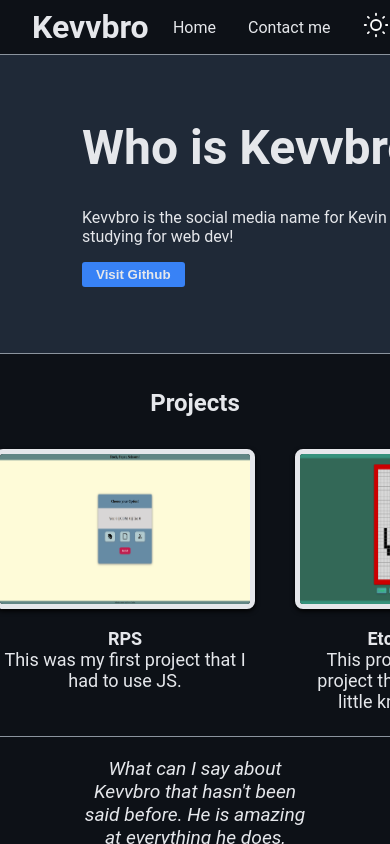
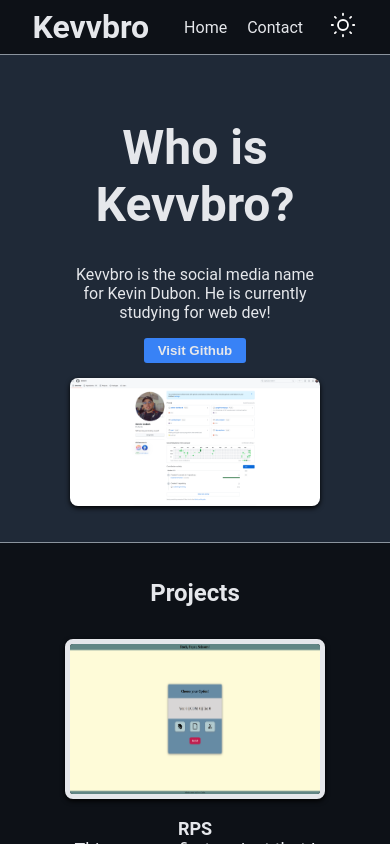
Before and after one commit to Dubonk/LandingPage2, a plain HTML site: page index.html in a window 390 px wide. Drawn offline with Linux system fonts and the light colour scheme.

Commit message:
Add mobile design

```diff
--- a/index.html
+++ b/index.html
@@ -12,7 +12,7 @@
         <div id="title">Kevvbro</div>
         <div class="home"><a href="https://dubonk.github.io/LandingPage2/">Home</a></div>
         <div class="dropDown">
-            <div class="dropBtn">Contact me
+            <div class="dropBtn">Contact
                 <div class="dropDownContent">
                     <li><b>LinkedIn</b>:<a href="https://www.linkedin.com/in/kevin-dubon-42653b241/"> Kevin Dubon</a></li>
                     <li><b>Email</b>: kevindubon43@gmail.com</li>
--- a/styles.css
+++ b/styles.css
@@ -9,10 +9,7 @@ body {
     display: flex;
     flex-direction: column;
 }
-.main {
-    background-color: #e5e7eb;
-    color: black;
-}
+
 .header {
     background-color: #1f2937;
     display: flex;
@@ -27,7 +24,10 @@ body {
     display: flex;
     flex: 1;
     padding: 32px;
+    align-items: center;
     justify-content: space-evenly;
+    background-color: #e5e7eb;
+    color: black;
 }
 
 h1 {
@@ -36,18 +36,13 @@ h1 {
 }
 
 .left {
-    width: 500px;
+    width: 50%;
     padding-left: 50px;
-    /* might not need flex shrink*/
-    flex-shrink: 0;
-
 }
 
 .right {
     padding-right: 50px;
 }
-
-
 
 .subsection {
     display: flex;
@@ -92,6 +87,11 @@ img {
 img:hover {
     transform: scale(1.1);
 }
+
+#githubImg {
+    width: 400px;
+}
+
 #githubImg:hover {
     transform: scale(1.0);
 }
@@ -291,3 +291,46 @@ a {
   .dropDownContent > li > a:hover {
     color: #3882f6;
   }
+@media (max-width: 768px) {
+    .header {
+        justify-content: center;
+        padding: 0;
+        padding-left: 4%;
+    }
+    #title {
+        margin-right: 25px;
+    }
+    .home, .dropBtn {
+        font-size: 16px;
+        padding: 10px;
+    }
+
+    .main {
+        flex-direction: column;
+        justify-content: center;
+        align-items: center;
+    }
+
+    .left {
+        padding: 0;
+        text-align: center;
+        width: 80%;
+    }
+    .right {
+        padding: 0;
+    }
+    #githubImg {
+        width: 250px;
+        margin-top: 15px;
+    }
+    .squares {
+        flex-direction: column;
+        align-items: center;
+    }
+    .quotes {
+        width: 80%;
+    }
+    .blue {
+        width: 80%;
+    }
+}
```
